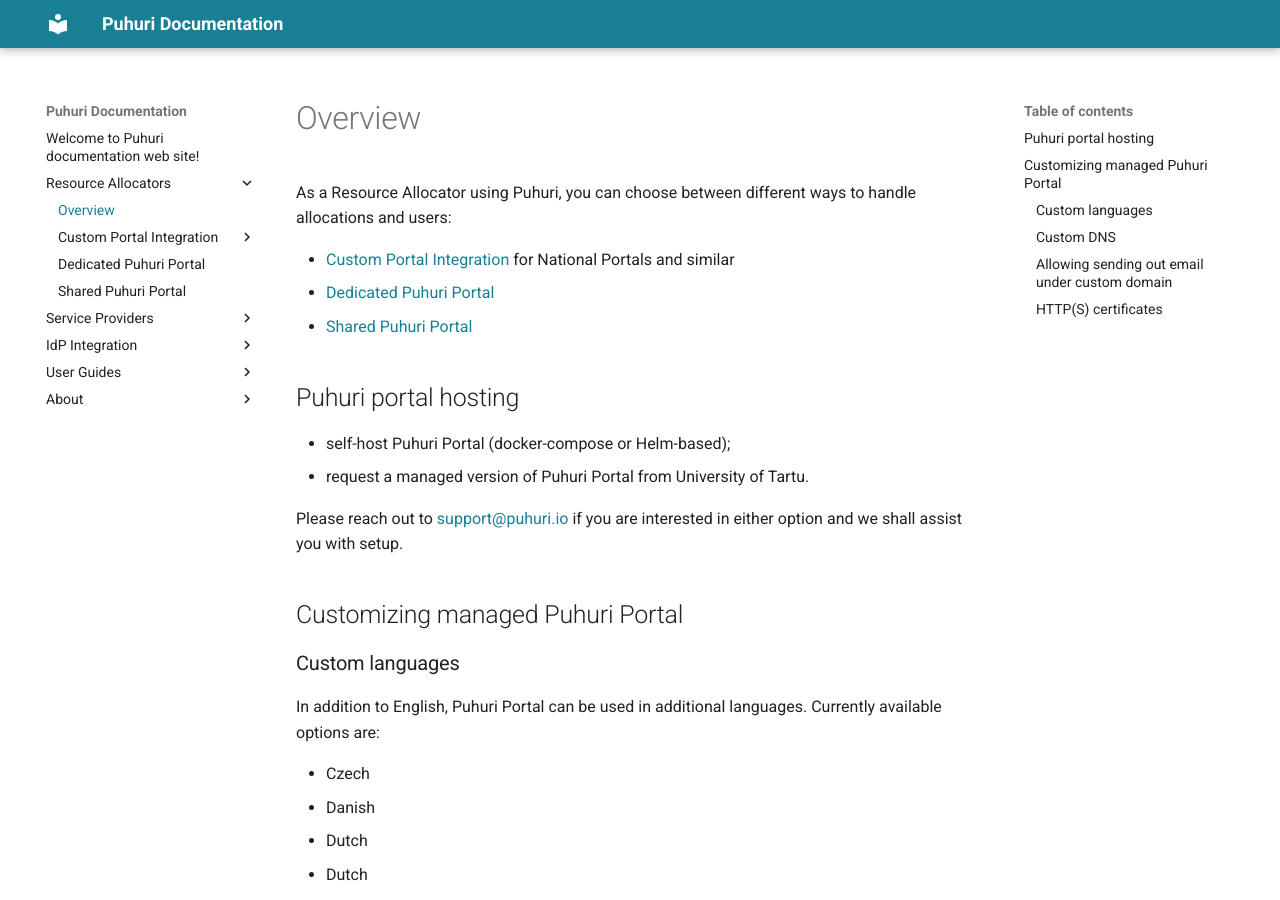
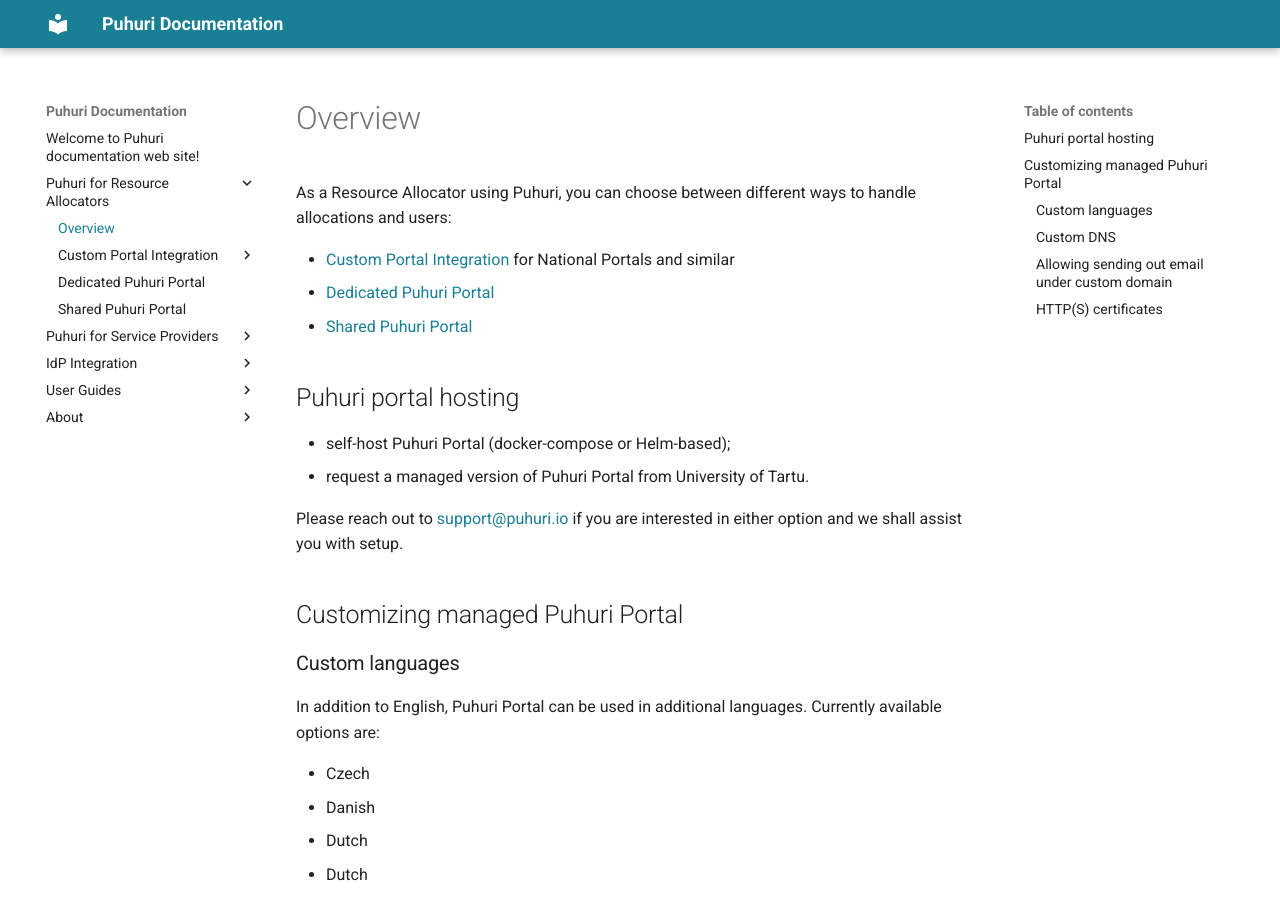
Before and after one commit to neicnordic/puhuri-web, an MkDocs documentation site: the page built from docs/resource-allocators-overview.md, in a window 1280 px wide and 900 px high. Built offline with MkDocs 1.6.1 and Material for MkDocs 9.7.7, drawn with Linux system fonts in a browser that asks for light colours.

Commit message:
Adjusted menu items a bit

```diff
--- a/mkdocs.yml
+++ b/mkdocs.yml
@@ -42,7 +42,7 @@ plugins:
 
 nav:
   - "index.md"
-  - Resource Allocators:
+  - Puhuri for Resource Allocators:
       - "resource-allocators-overview.md"
       - Custom Portal Integration:
           - "resource-allocators.md"
@@ -56,7 +56,7 @@ nav:
           - "integration-with-puhuri-aai.md"
       - "dedicated-puhuri-portal.md"
       - "shared-puhuri-portal.md"
-  - Service Providers:
+  - Puhuri for Service Providers:
       - "service-providers.md"
       - SDK Guide:
           - "SDK guide/initial-setup.md"
```
